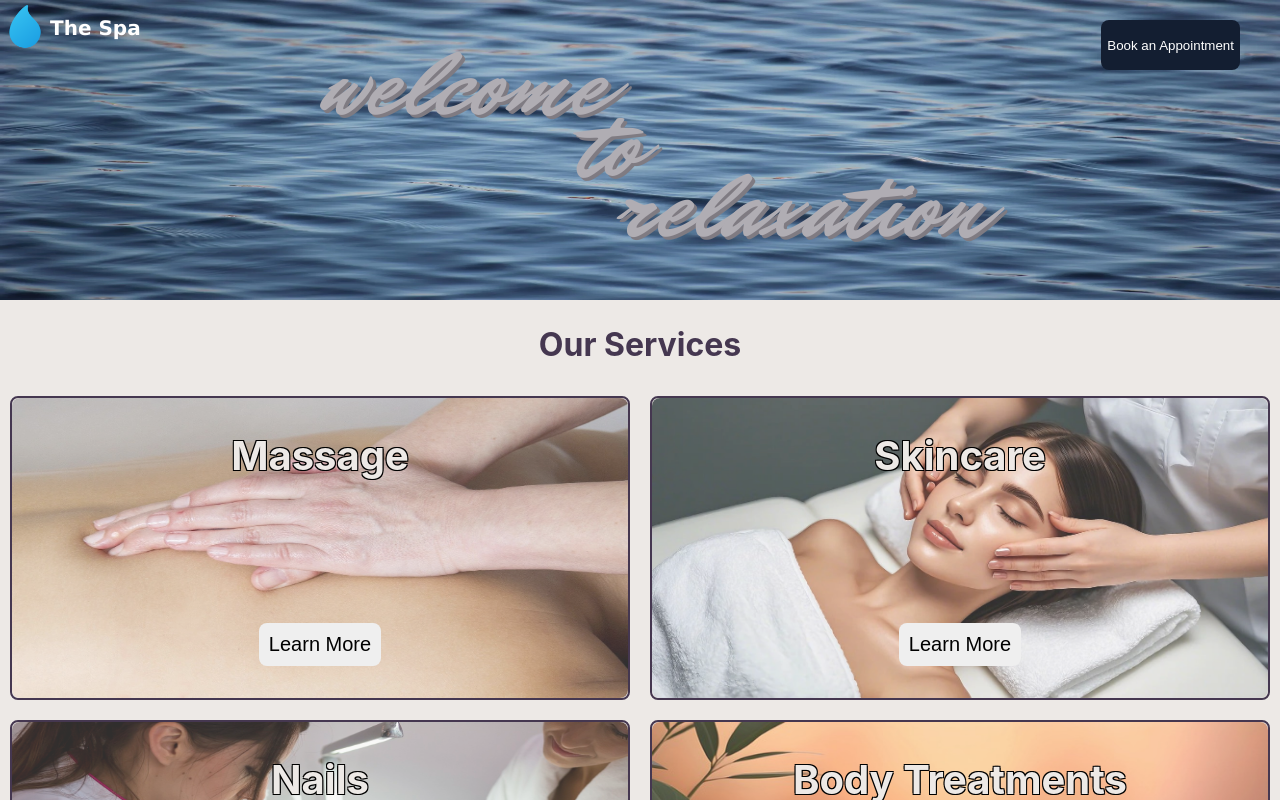
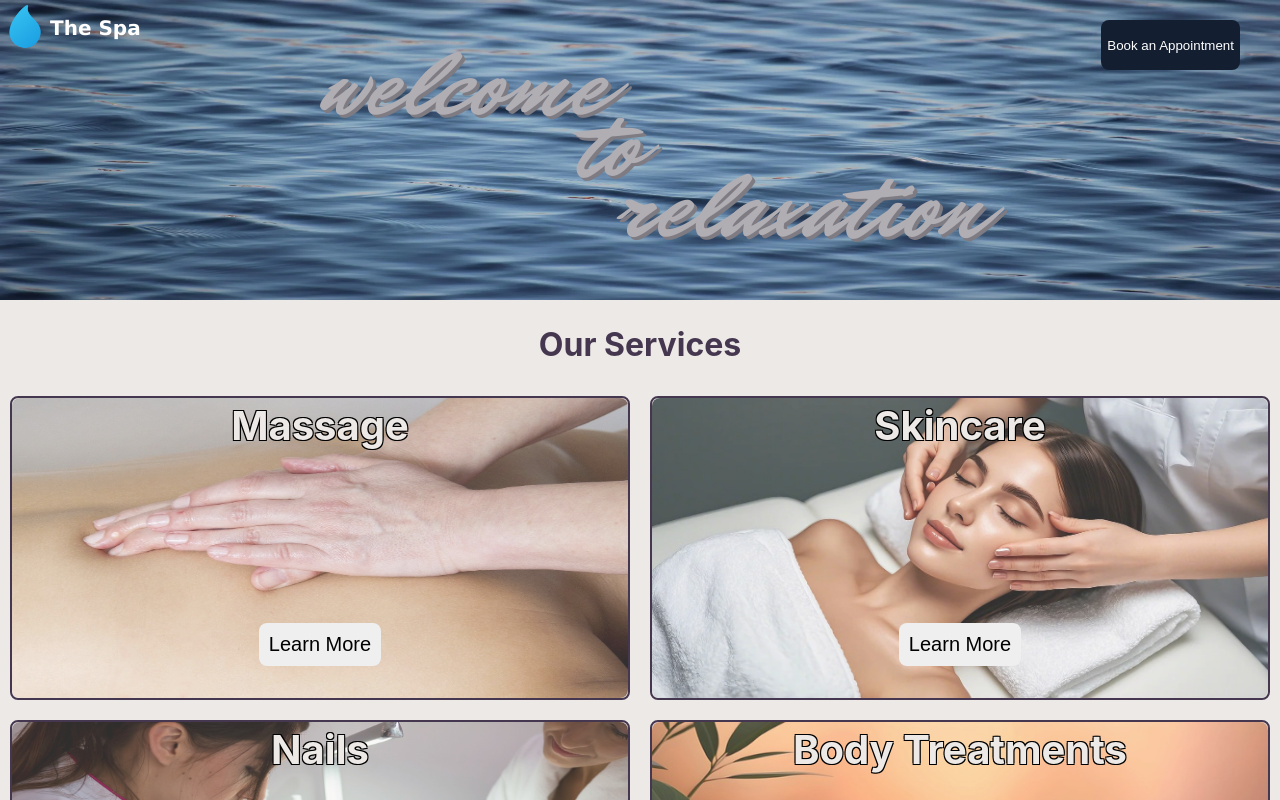
Before and after one commit to LaurenCummings/spa-project, a React (Vite) app: page / in a window 1280 px wide. Shown: the top 800 px of the page. Built offline with nearby package versions, Linux system fonts and the light colour scheme.

Commit message:
moved service headers up

```diff
--- a/src/css/ServiceNav.css
+++ b/src/css/ServiceNav.css
@@ -28,6 +28,7 @@
 
 .service h2 {
     position: absolute;
+    top: -30px;
     text-shadow: -1px -1px 0 #000, 1px -1px 0 #000, -1px 1px 0 #000, 1px 1px 0 #000;
     color: var(--clr-cream);
     font-size: 40px;
```
